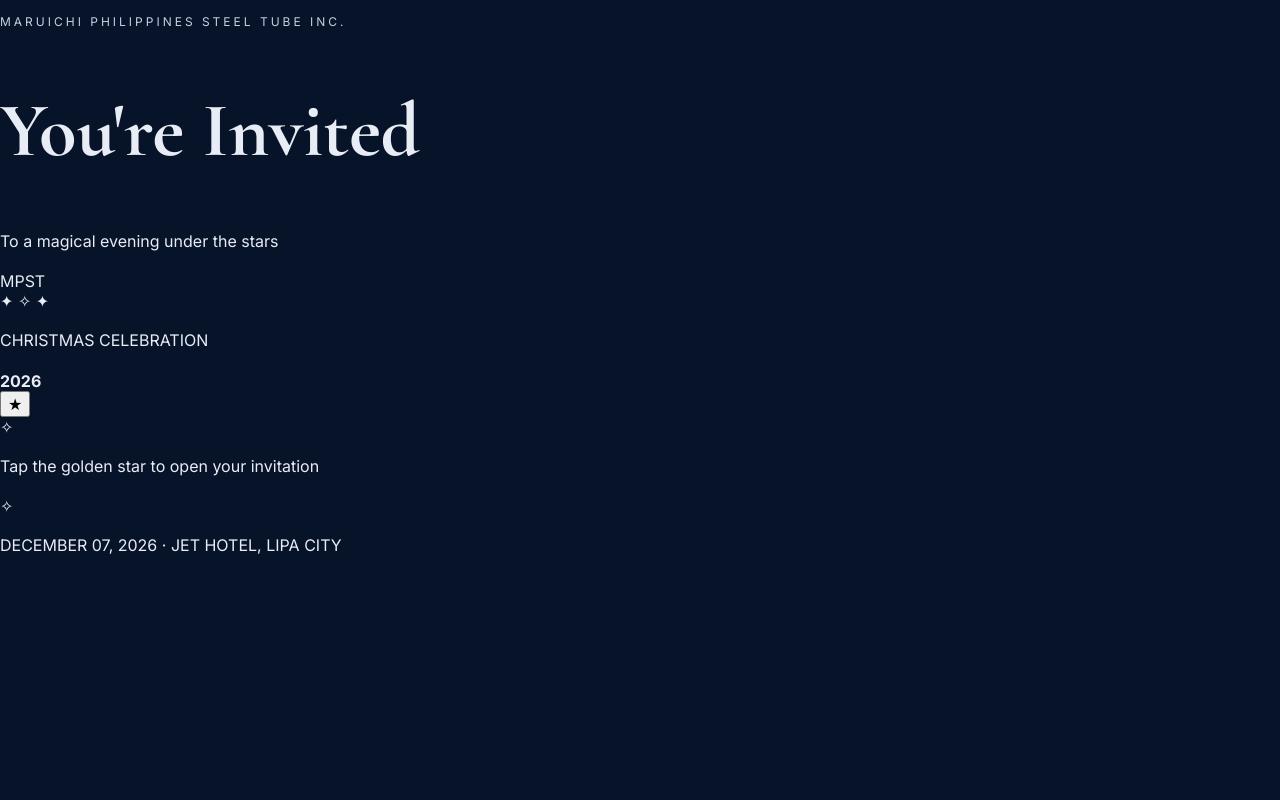
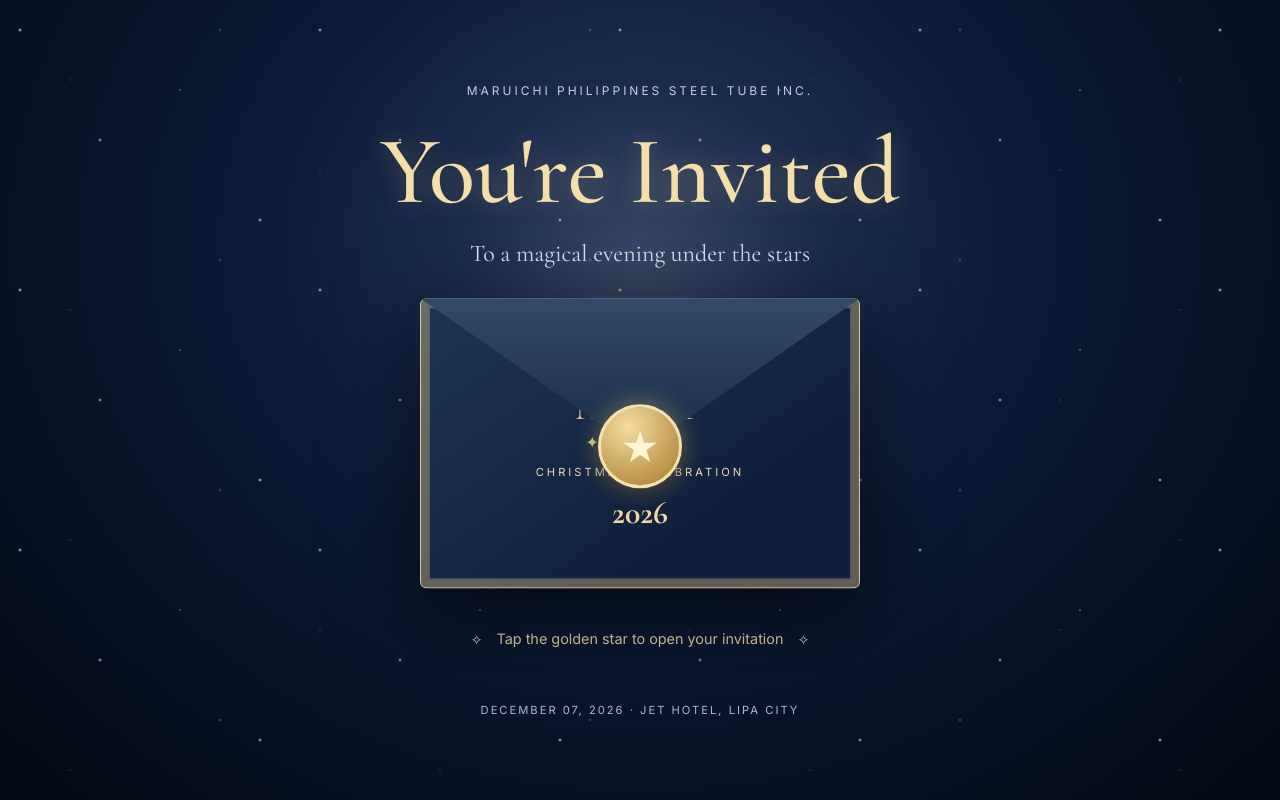
Before and after one commit to sabeloricky-collab/MPST-Xmas-2026, a React (Vite) app: page / in a window 1280 px wide. Built offline with nearby package versions, Linux system fonts and the light colour scheme.

Commit message:
Update style.css

```diff
--- a/src/style.css
+++ b/src/style.css
@@ -345,3 +345,225 @@ footer {
     scroll-behavior: auto !important;
   }
 }
+
+/* MAGICAL CHRISTMAS INVITATION */
+
+.invitation-scene {
+  min-height: 100svh;
+  position: relative;
+  overflow: hidden;
+  display: flex;
+  flex-direction: column;
+  align-items: center;
+  justify-content: center;
+  gap: 24px;
+  padding: 48px 20px;
+  text-align: center;
+  background: radial-gradient(
+    ellipse at 50% 30%,
+    #25385e 0%,
+    #0b1935 45%,
+    #030914 100%
+  );
+  isolation: isolate;
+}
+
+.night-sky {
+  position: absolute;
+  inset: 0;
+  z-index: -1;
+  pointer-events: none;
+}
+
+.starfield {
+  position: absolute;
+  inset: 0;
+  background-repeat: repeat;
+}
+
+.starfield-one {
+  background-image:
+    radial-gradient(2px 2px at 20px 30px, #fff, transparent),
+    radial-gradient(2px 2px at 100px 140px, #f7e6b3, transparent),
+    radial-gradient(1px 1px at 180px 90px, #fff, transparent),
+    radial-gradient(2px 2px at 260px 220px, #fff, transparent);
+  background-size: 300px 260px;
+  animation: skyTwinkle 4s ease-in-out infinite alternate;
+}
+
+.starfield-two {
+  background-image:
+    radial-gradient(1px 1px at 70px 80px, #fff, transparent),
+    radial-gradient(2px 2px at 220px 30px, #e8d29c, transparent),
+    radial-gradient(1px 1px at 320px 170px, #fff, transparent);
+  background-size: 370px 230px;
+  animation: skyTwinkle 6s ease-in-out infinite alternate-reverse;
+}
+
+.moon-glow {
+  position: absolute;
+  width: 380px;
+  height: 380px;
+  top: 10%;
+  left: 50%;
+  transform: translateX(-50%);
+  border-radius: 50%;
+  background: radial-gradient(
+    circle,
+    #e9d7a51c,
+    transparent 70%
+  );
+  filter: blur(20px);
+}
+
+@keyframes skyTwinkle {
+  from { opacity: .3; }
+  to { opacity: 1; }
+}
+
+.invitation-heading {
+  position: relative;
+  z-index: 2;
+}
+
+.invitation-heading h1 {
+  color: #f4dfaa;
+  font-size: clamp(3.5rem, 8vw, 6rem);
+  font-weight: 500;
+  margin: 4px 0;
+  text-shadow: 0 0 25px #d7bc7a55;
+}
+
+.invitation-heading > p:last-child {
+  color: #d5dbe9;
+  margin: 0;
+  font-family: "Cormorant Garamond", serif;
+  font-size: 1.5rem;
+  font-style: italic;
+}
+
+.invitation-envelope {
+  position: relative;
+  width: min(90vw, 440px);
+  height: 290px;
+  filter: drop-shadow(0 24px 45px #0009);
+  animation: envelopeFloat 5s ease-in-out infinite;
+}
+
+@keyframes envelopeFloat {
+  0%, 100% { transform: translateY(0); }
+  50% { transform: translateY(-10px); }
+}
+
+.envelope-body {
+  position: absolute;
+  inset: 0;
+  border: 1px solid #e3c88d;
+  border-radius: 6px;
+  background:
+    linear-gradient(145deg, #1d3556, #101f3d 70%);
+  box-shadow:
+    inset 0 0 0 7px #bca16a19,
+    inset 0 0 0 9px #e3c88d55;
+  display: flex;
+  flex-direction: column;
+  justify-content: center;
+  align-items: center;
+}
+
+.envelope-flap {
+  position: absolute;
+  z-index: 1;
+  top: 0;
+  left: 0;
+  width: 100%;
+  height: 53%;
+  background: linear-gradient(#344a69, #172b49);
+  clip-path: polygon(0 0, 100% 0, 50% 100%);
+  border-radius: 6px;
+}
+
+.envelope-monogram {
+  color: #dfc68d;
+  font-family: "Cormorant Garamond", serif;
+  font-size: 2.8rem;
+  letter-spacing: 5px;
+  margin-top: 25px;
+}
+
+.envelope-ornament {
+  color: #dfc68d;
+  letter-spacing: 12px;
+  font-size: 1rem;
+}
+
+.envelope-body p {
+  color: #e9dbba;
+  font-size: .7rem;
+  letter-spacing: 3px;
+}
+
+.envelope-body strong {
+  color: #f1d89e;
+  font-family: "Cormorant Garamond", serif;
+  font-size: 2rem;
+}
+
+.star-seal {
+  position: absolute;
+  z-index: 3;
+  top: 51%;
+  left: 50%;
+  transform: translate(-50%, -50%);
+  width: 84px;
+  height: 84px;
+  border-radius: 50%;
+  border: 3px solid #f7e2ad;
+  background: radial-gradient(circle at 35% 25%, #f4dca1, #a77829);
+  color: #fff5d7;
+  font-size: 2.7rem;
+  box-shadow:
+    0 0 25px #e5c87c80,
+    0 6px 15px #0008;
+  cursor: pointer;
+  transition: transform .3s, box-shadow .3s;
+}
+
+.star-seal:hover {
+  transform: translate(-50%, -50%) scale(1.12);
+  box-shadow: 0 0 45px #f5d891bb;
+}
+
+.star-seal:focus-visible {
+  outline: 3px solid white;
+  outline-offset: 5px;
+}
+
+.invitation-instruction {
+  display: flex;
+  align-items: center;
+  gap: 14px;
+  color: #e5d5ac;
+  font-size: .9rem;
+}
+
+.invitation-footer {
+  color: #aebbd0;
+  font-size: .7rem;
+  letter-spacing: 2px;
+}
+
+@media (max-width: 480px) {
+  .invitation-envelope {
+    height: 235px;
+  }
+
+  .invitation-heading h1 {
+    font-size: 3.3rem;
+  }
+
+  .star-seal {
+    width: 72px;
+    height: 72px;
+  }
+}
```
